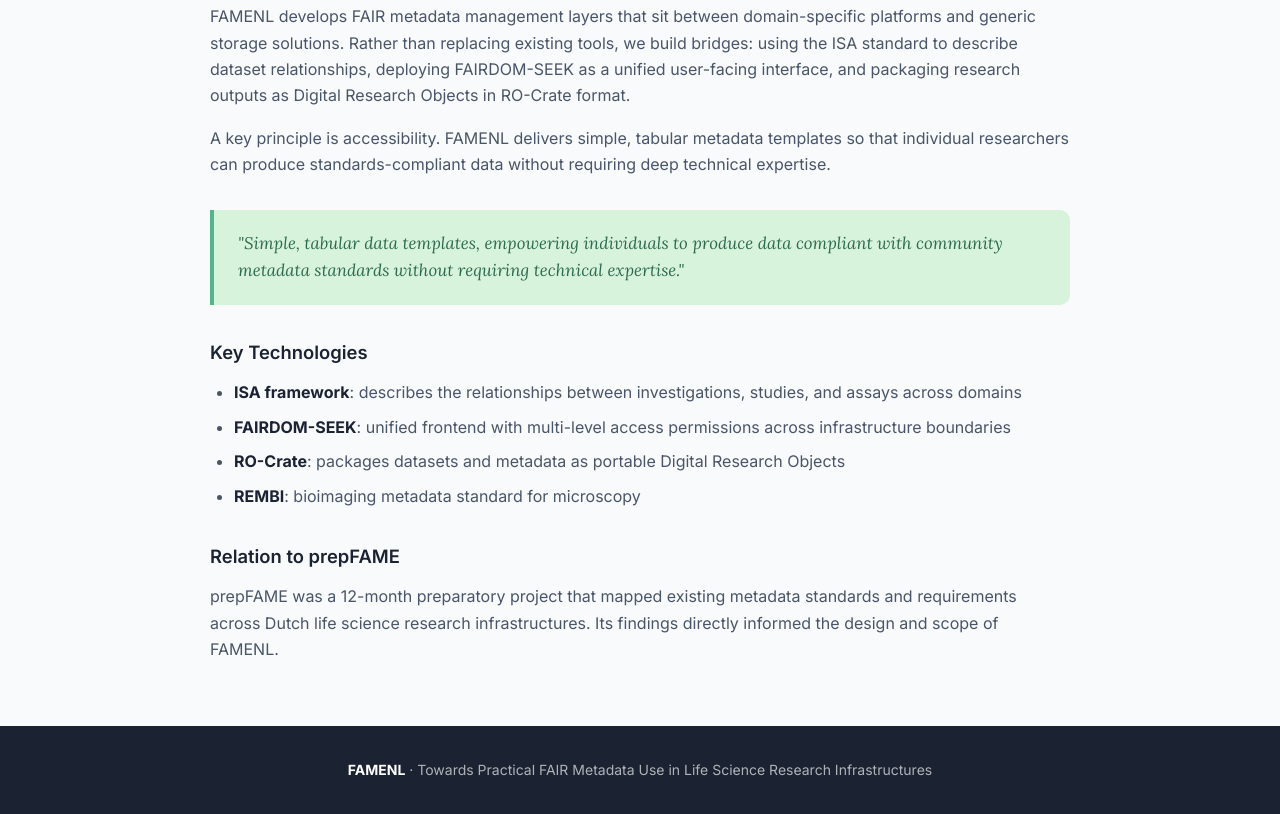
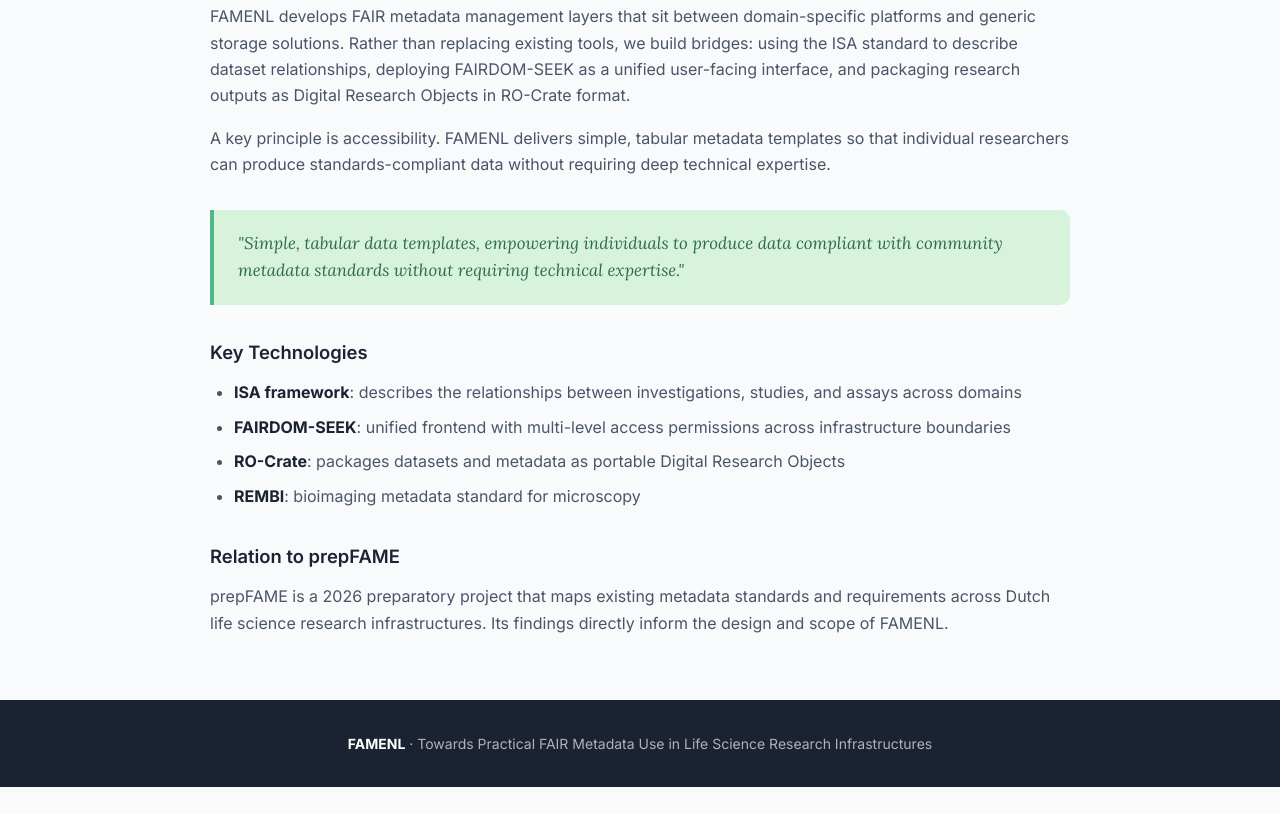
Before and after one commit to Living-Technologies/famenl.org, an Astro site: page /about in a window 1280 px wide. Shown: the part 536-1350 px from the top of the page. After the commit the page ends 1323 px from the top, so only its background shows below. Built offline with nearby package versions, Linux system fonts and the light colour scheme; Astro itself is replaced by a stand-in of ours.

Commit message:
prepFAME

```diff
--- a/src/pages/about.astro
+++ b/src/pages/about.astro
@@ -46,8 +46,8 @@ import Layout from '../layouts/Layout.astro';
 
       <h2 style="font-size:1.15rem;font-weight:600;margin:2rem 0 .75rem;">Relation to prepFAME</h2>
       <p style="color:var(--muted);">
-        prepFAME was a 12-month preparatory project that mapped existing metadata standards and requirements
-        across Dutch life science research infrastructures. Its findings directly informed the design and
+        prepFAME is a 2026 preparatory project that maps existing metadata standards and requirements
+        across Dutch life science research infrastructures. Its findings directly inform the design and
         scope of FAMENL.
       </p>
     </div>
```
